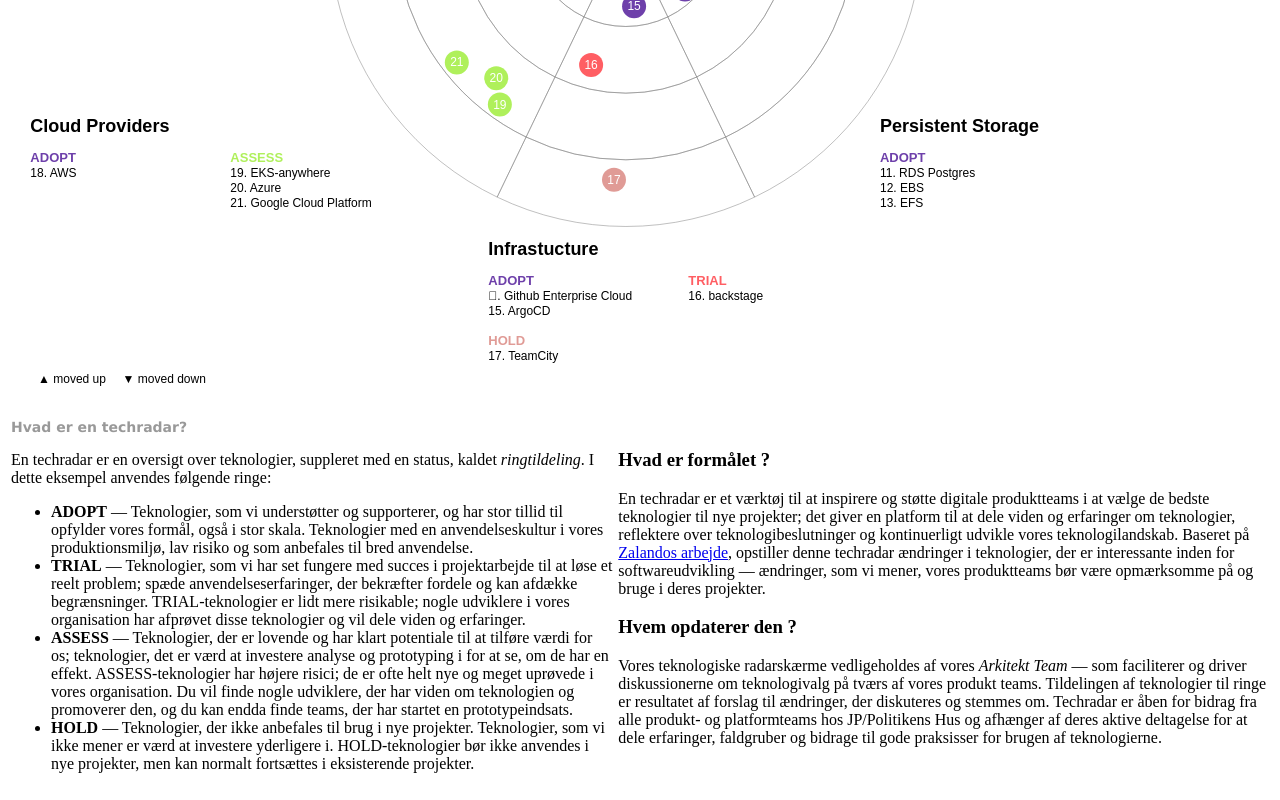
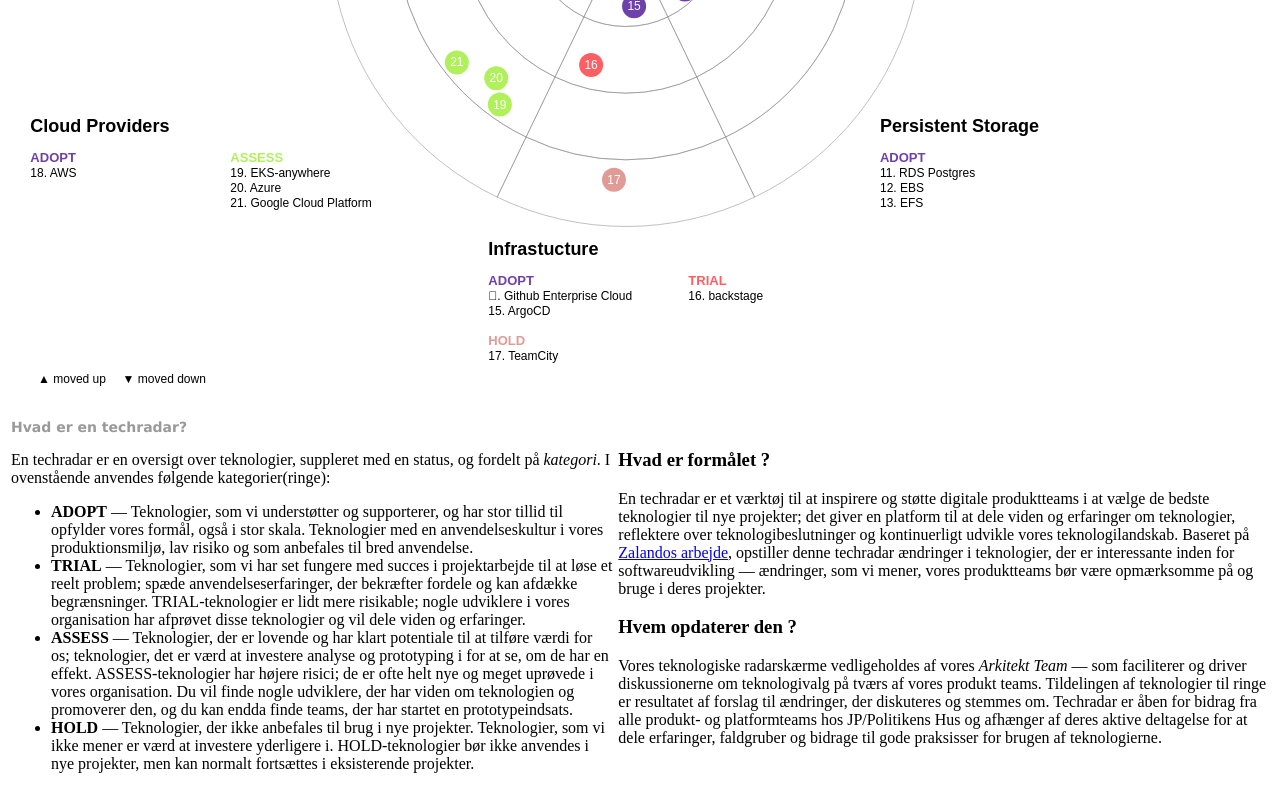
Before and after one commit to test-jppolitikenshus/techradar, a React (Vite) app: page / in a window 1280 px wide. Shown: the part 683-1483 px from the top of the page. Built offline with nearby package versions, Linux system fonts and the light colour scheme; a web font is replaced by a local one.

Commit message:
Update techradar description to mention categories and add new entry in infInput.csv

```diff
--- a/src/App.tsx
+++ b/src/App.tsx
@@ -33,7 +33,7 @@
             <td>
               <h3 style={{ fontFamily: "Geneva, Arial, Helvetica, sans-serif", fontSize: "14px", color: "rgb(153, 153, 153)" }}>Hvad er en techradar?</h3>
               <p>
-                En techradar er en oversigt over teknologier, suppleret med en status, kaldet <em>ringtildeling</em>. I dette eksempel anvendes følgende ringe:
+                En techradar er en oversigt over teknologier, suppleret med en status, og fordelt på <em>kategori</em>. I ovenstående anvendes følgende kategorier(ringe):
               </p>
 
               <ul>
```
Also changed, not shown: src/infInput.csv.
